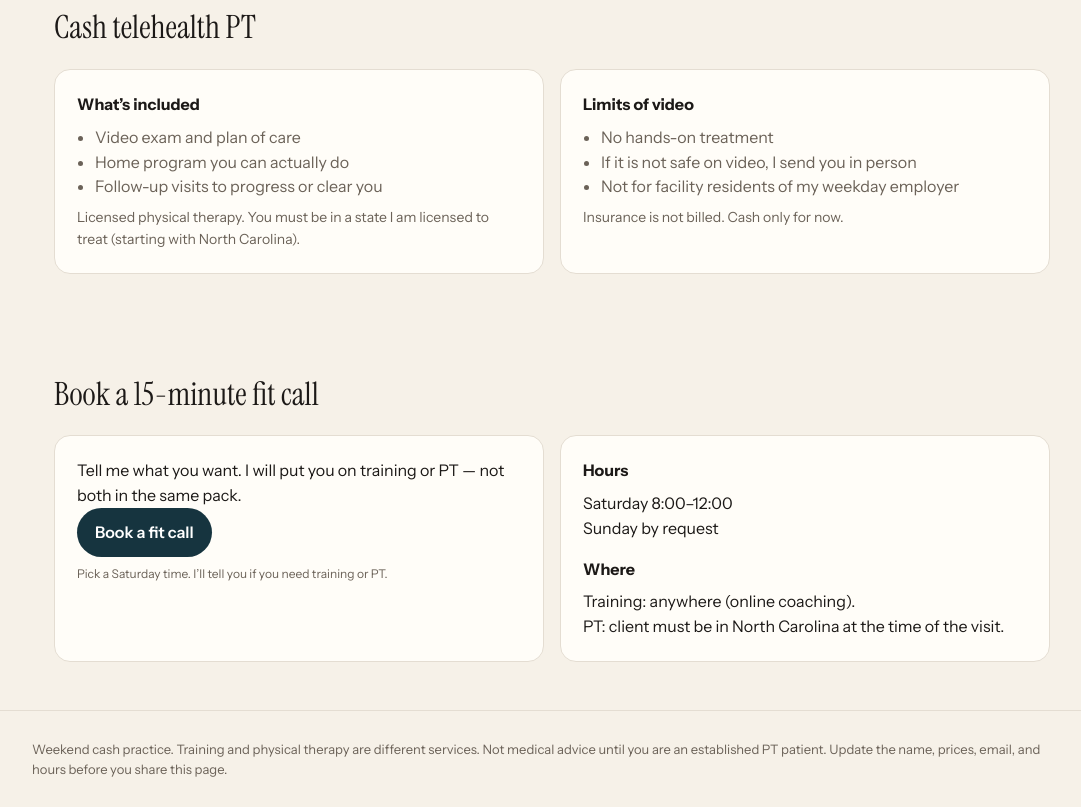
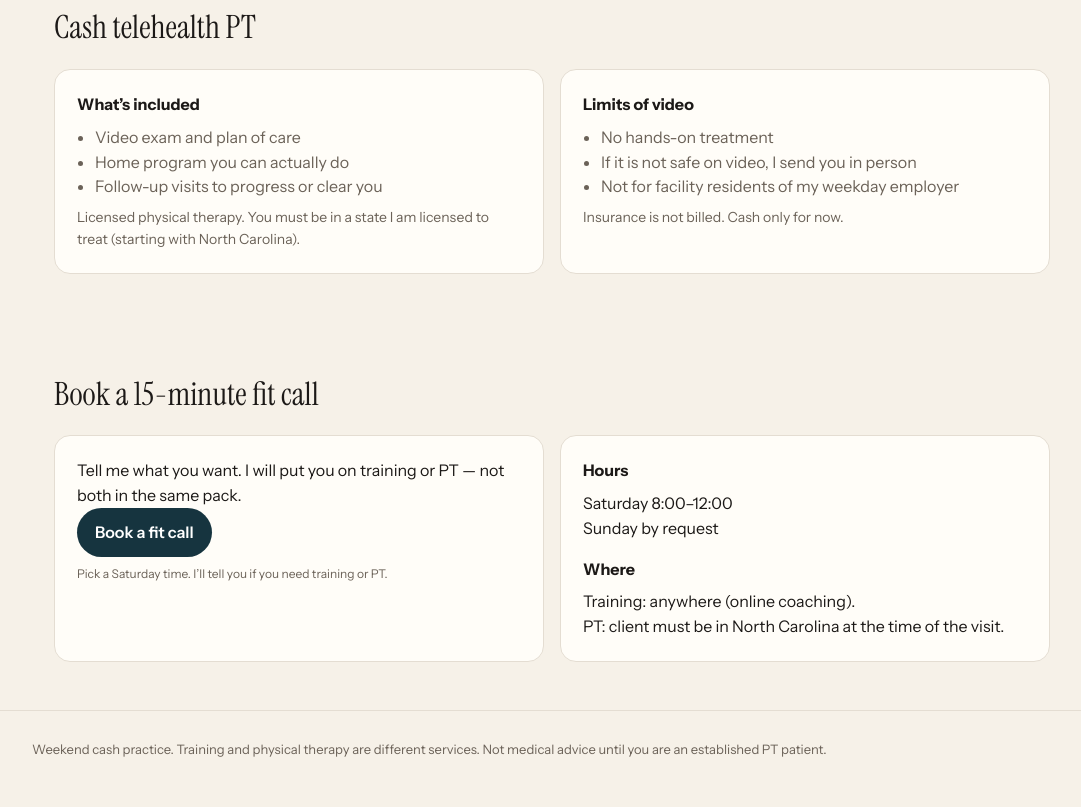
Before and after one commit to twotracktraining-spec/weekend-site, a plain HTML site: page index.html in a window 1280 px wide. Shown: the part 869-1676 px from the top of the page, without its empty margins (88-1169 px from the left). Drawn offline with Linux system fonts and the light colour scheme.

Commit message:
Update index.html

```diff
--- a/index.html
+++ b/index.html
@@ -190,7 +190,6 @@
     <div>
       Weekend cash practice. Training and physical therapy are different services.
       Not medical advice until you are an established PT patient.
-      Update the name, prices, email, and hours before you share this page.
     </div>
   </footer>
 </body>
```
